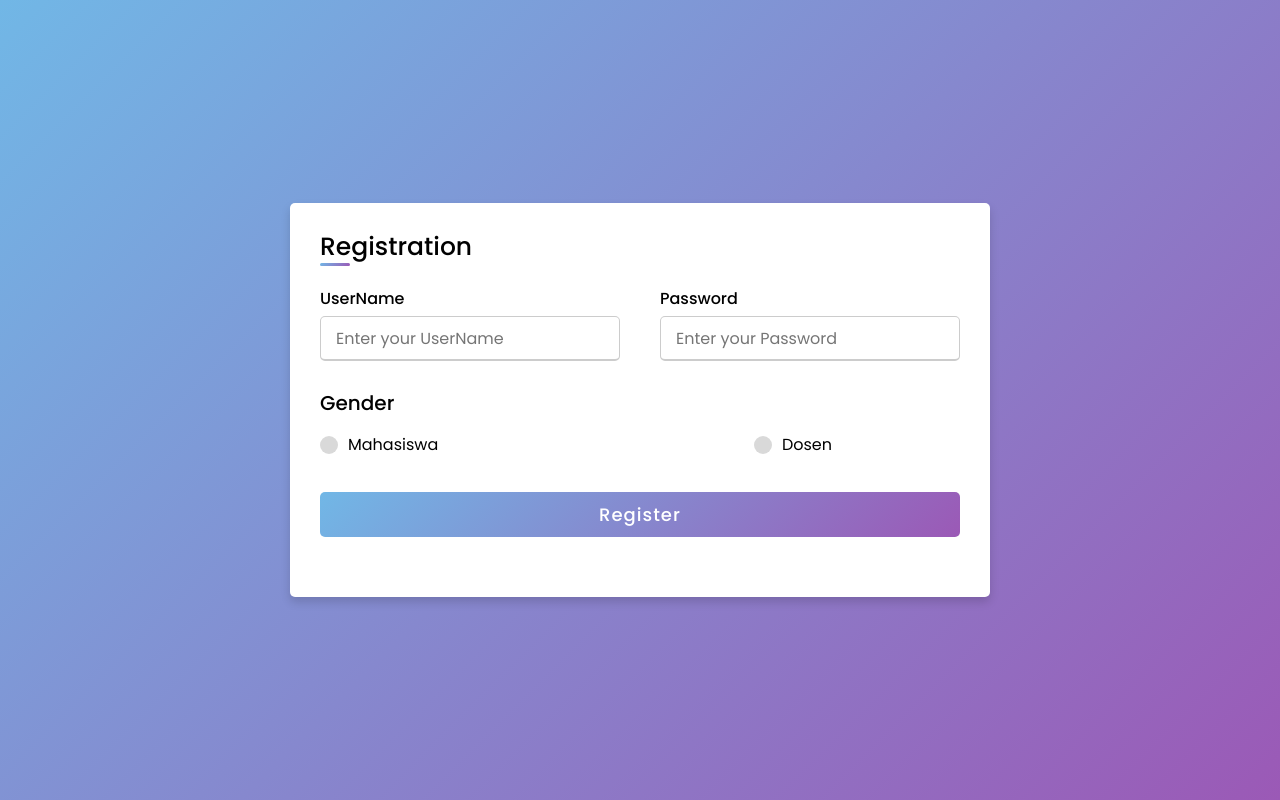
After one commit to sellaptr/pj_siscer, a PHP site: page /register.php in a window 1280 px wide. The commit adds this page. Run offline with PHP 8.4, Linux system fonts and the light colour scheme.

Commit message:
register dosen

```diff
--- a/login.php
+++ b/login.php
@@ -39,6 +39,7 @@
                                     <div class="text-center">
                                         <h1 class="h4 text-gray-900 mb-4">Selamat Datang</h1>
                                     </div>
+
                                     <form method="POST" action="proses_login.php">
                                         <div class="form-group">
                                             <input type="email" class="form-control form-control-user" id="exampleInputEmail" aria-describedby="emailHelp" placeholder="Enter Email Address...">
@@ -57,6 +58,7 @@
                                         </a>
                                         <hr>
                                     </form>
+
                                     <hr>
                                     <div class="text-center">
                                         <a class="small" href="#">Belum Punya Akun?</a>
--- a/proses_login.php
+++ b/proses_login.php
@@ -11,14 +11,14 @@ if ($cek > 0){
 
     if($data['level']=="dosen"){
         $_SESSION['username']=$username;
-        $_SESSION['password']="password";
+        $_SESSION['password']="$password";
         $_SESSION['level']="level";
 
         header("location:dosen.php");
 
     }else if ($data['level']=="mahasiswa"){
         $_SESSION['username']=$username;
-        $_SESSION['password']="password";
+        $_SESSION['password']="$password";
         $_SESSION['level']="level";
 
         header("location:mahasiswa.php");
@@ -27,4 +27,3 @@ if ($cek > 0){
        header("location:login.php");
     }
 }
-?>
--- /dev/null
+++ b/register.php
@@ -0,0 +1,52 @@
+<!DOCTYPE html>
+<!-- Created By CodingLab - www.codinglabweb.com -->
+<html lang="en" dir="ltr">
+
+<head>
+    <meta charset="UTF-8">
+    <!---<title> Responsive Registration Form | CodingLab </title>--->
+    <link rel="stylesheet" href="scss/register.css">
+    <meta name="viewport" content="width=device-width, initial-scale=1.0">
+</head>
+
+<body>
+    <div class="container">
+        <div class="title">Registration</div>
+        <div class="content">
+            <form method="POST" action="proses_register.php">
+                <div class="user-details">
+                    <div class="input-box">
+                        <span class="details">UserName</span>
+                        <input type="text" placeholder="Enter your UserName" required>
+                    </div>
+                    <div class="input-box">
+                        <span class="details">Password</span>
+                        <input type="text" placeholder="Enter your Password" required>
+                    </div>
+
+                </div>
+                <div class="gender-details">
+                    <input type="radio" name="gender" value="mahasiswa" id="dot-1">
+                    <input type="radio" name="gender" value="dosen" id="dot-2">
+                    <span class="gender-title">Gender</span>
+                    <div class="category">
+                        <label for="dot-1">
+                            <span class="dot one"></span>
+                            <span class="gender">Mahasiswa</span>
+                        </label>
+                        <label for="dot-2">
+                            <span class="dot two"></span>
+                            <span class="gender">Dosen</span>
+                        </label>
+                    </div>
+                </div>
+                <div class="button">
+                    <input type="submit" value="Register">
+                </div>
+            </form>
+        </div>
+    </div>
+
+</body>
+
+</html>
--- /dev/null
+++ b/scss/register.css
@@ -0,0 +1,146 @@
+@import url('https://fonts.googleapis.com/css2?family=Poppins:wght@200;300;400;500;600;700&display=swap');
+*{
+  margin: 0;
+  padding: 0;
+  box-sizing: border-box;
+  font-family: 'Poppins',sans-serif;
+}
+body{
+  height: 100vh;
+  display: flex;
+  justify-content: center;
+  align-items: center;
+  padding: 10px;
+  background: linear-gradient(135deg, #71b7e6, #9b59b6);
+}
+.container{
+  max-width: 700px;
+  width: 100%;
+  background-color: #fff;
+  padding: 25px 30px;
+  border-radius: 5px;
+  box-shadow: 0 5px 10px rgba(0,0,0,0.15);
+}
+.container .title{
+  font-size: 25px;
+  font-weight: 500;
+  position: relative;
+}
+.container .title::before{
+  content: "";
+  position: absolute;
+  left: 0;
+  bottom: 0;
+  height: 3px;
+  width: 30px;
+  border-radius: 5px;
+  background: linear-gradient(135deg, #71b7e6, #9b59b6);
+}
+.content form .user-details{
+  display: flex;
+  flex-wrap: wrap;
+  justify-content: space-between;
+  margin: 20px 0 12px 0;
+}
+form .user-details .input-box{
+  margin-bottom: 15px;
+  width: calc(100% / 2 - 20px);
+}
+form .input-box span.details{
+  display: block;
+  font-weight: 500;
+  margin-bottom: 5px;
+}
+.user-details .input-box input{
+  height: 45px;
+  width: 100%;
+  outline: none;
+  font-size: 16px;
+  border-radius: 5px;
+  padding-left: 15px;
+  border: 1px solid #ccc;
+  border-bottom-width: 2px;
+  transition: all 0.3s ease;
+}
+.user-details .input-box input:focus,
+.user-details .input-box input:valid{
+  border-color: #9b59b6;
+}
+ form .gender-details .gender-title{
+  font-size: 20px;
+  font-weight: 500;
+ }
+ form .category{
+   display: flex;
+   width: 80%;
+   margin: 14px 0 ;
+   justify-content: space-between;
+ }
+ form .category label{
+   display: flex;
+   align-items: center;
+   cursor: pointer;
+ }
+ form .category label .dot{
+  height: 18px;
+  width: 18px;
+  border-radius: 50%;
+  margin-right: 10px;
+  background: #d9d9d9;
+  border: 5px solid transparent;
+  transition: all 0.3s ease;
+}
+ #dot-1:checked ~ .category label .one,
+ #dot-2:checked ~ .category label .two,
+ #dot-3:checked ~ .category label .three{
+   background: #9b59b6;
+   border-color: #d9d9d9;
+ }
+ form input[type="radio"]{
+   display: none;
+ }
+ form .button{
+   height: 45px;
+   margin: 35px 0
+ }
+ form .button input{
+   height: 100%;
+   width: 100%;
+   border-radius: 5px;
+   border: none;
+   color: #fff;
+   font-size: 18px;
+   font-weight: 500;
+   letter-spacing: 1px;
+   cursor: pointer;
+   transition: all 0.3s ease;
+   background: linear-gradient(135deg, #71b7e6, #9b59b6);
+ }
+ form .button input:hover{
+  /* transform: scale(0.99); */
+  background: linear-gradient(-135deg, #71b7e6, #9b59b6);
+  }
+ @media(max-width: 584px){
+ .container{
+  max-width: 100%;
+}
+form .user-details .input-box{
+    margin-bottom: 15px;
+    width: 100%;
+  }
+  form .category{
+    width: 100%;
+  }
+  .content form .user-details{
+    max-height: 300px;
+    overflow-y: scroll;
+  }
+  .user-details::-webkit-scrollbar{
+    width: 5px;
+  }
+  }
+  @media(max-width: 459px){
+  .container .content .category{
+    flex-direction: column;
+  }
+}
```
Also changed, not shown: dosen.php (+15 -31 lines), koneksi.php (+7 -7 lines), nilai.php (+16 -31 lines), proses_register.php (added, +30 -0 lines).
